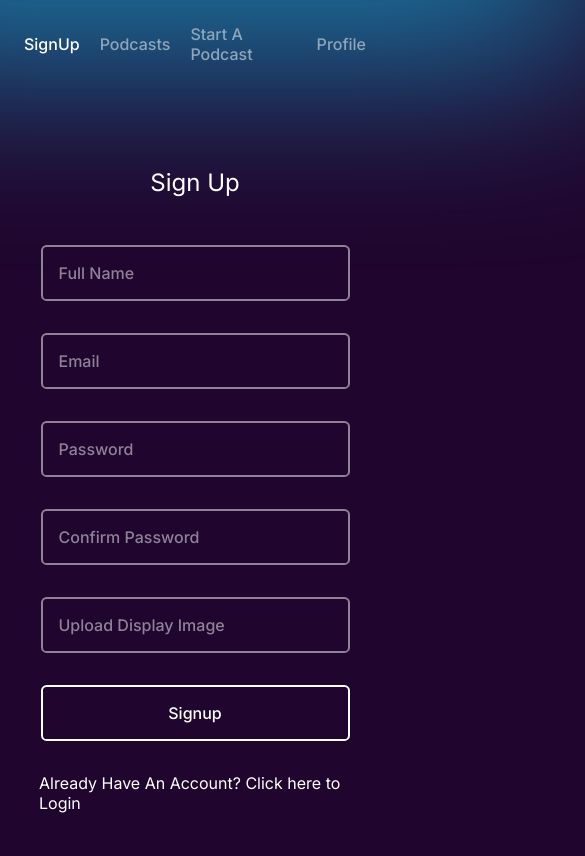
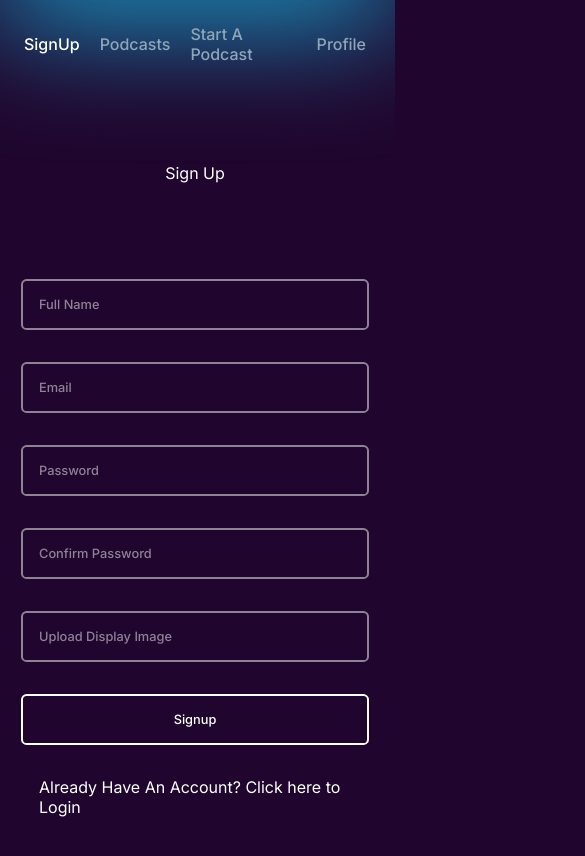
Before and after one commit to Impradeep2000/podcast-app-react, a React (Create React App) app: page / in a window 390 px wide. Shown: the top 856 px of the page, 585 px wide, since content can reach past the window. Built offline with nearby package versions, Linux system fonts and the light colour scheme; no server answers.

Commit message:
made website responsive

```diff
--- a/src/components/Podcasts/AudioPlayer/styles.css
+++ b/src/components/Podcasts/AudioPlayer/styles.css
@@ -1,5 +1,5 @@
 .custom-audio-player{
-    width: 100%;
+    width: 100vw;
     position: fixed;
     bottom: 0;
     left: 0;
@@ -36,3 +36,20 @@
 .audio-btn{
     cursor: pointer;
 }
+
+@media (max-width:768px){
+    .custom-audio-player{
+        padding: 0.5rem 0rem;
+        gap: 1.5rem;
+    }
+    .display-image-player{
+        height: 35px;
+        width: 35px;
+    }
+    .duration-flex{
+        width: 65%;
+    }
+    .volume-range{
+        width: 40%;
+    }
+}
--- a/src/components/Podcasts/PodcastCard/styles.css
+++ b/src/components/Podcasts/PodcastCard/styles.css
@@ -35,3 +35,19 @@
     width: 100%;
     color: #91879c;
 }
+
+@media (max-width: 768px){
+    .podcast-card{
+        width: 120px;
+        min-height: 120px;
+        border-radius: 0.4rem;
+    }
+    .display-image-podcast{
+        height: 100px;
+        border-top-left-radius: 0.2rem;
+        border-top-right-radius: 0.2rem;
+    }
+    .title-podcast{
+        font-size: 0.7rem;
+    }
+}
--- a/src/components/common/Button/styles.css
+++ b/src/components/common/Button/styles.css
@@ -15,3 +15,10 @@
     color: var(--theme);
     transition: all 0.2s;
 }
+
+@media (max-width:768px){
+    .custom-btn{
+        width: 80vw;
+        font-size: 0.8rem;
+    }
+}
--- a/src/components/common/Header/styles.css
+++ b/src/components/common/Header/styles.css
@@ -33,3 +33,17 @@
 .active{
     color: var(--white) !important;
 }
+
+
+@media (max-width: 768px) {
+    .shadow{
+    position: absolute;
+    width: 400px;
+    height: 100px;
+    margin: auto;
+    background: var(--blue);
+    filter: blur(60px);
+    z-index: -1;
+    top: -80px;
+    }
+}
--- a/src/components/common/Input/styles.css
+++ b/src/components/common/Input/styles.css
@@ -26,3 +26,10 @@
 .active{
     border-color: var(--white);
 }
+
+@media (max-width:768px){
+    .custom-input{
+        width: 80vw;
+        font-size: 0.8rem;
+    }
+}
--- a/src/index.css
+++ b/src/index.css
@@ -74,13 +74,25 @@ a{
   text-align: left;
   width: 100%;
 }
-.podcast-flex{
-  display: flex;
-  justify-content: center;
-  align-items: center;
-  width: 80%;
-  margin-left: auto;
-  margin-right: auto;
-  flex-wrap: wrap;
-  gap: 2rem;
+
+@media (max-width:768px){
+  .input-wrapper{
+    margin-bottom: 4rem;
+  }
+  .input-wrapper h1{
+    font-size: 1rem;
+    margin-bottom: 5rem;
+  }
+  .podcasts-flex{
+    gap: 1.5rem;
+  }
+  .banner-wrapper{
+    height: 150px;
+    padding: 0.3rem;
+    border-radius: 0.6rem;
+  }
+  .banner-wrapper img{
+    height: 150px !important;
+    border-radius: 0.6rem;
+  }
 }
--- a/src/pages/Profile.js
+++ b/src/pages/Profile.js
@@ -36,7 +36,7 @@ function Profile() {
   return (
   <div>
     <Header/>
-    <div className='input-wrapper'>
+    <div className='input-wrapper' style={{marginTop:"2rem", paddingBottom:"2rem"}}>
       <h1>Profile</h1>
       <div
         style={{
@@ -48,7 +48,7 @@ function Profile() {
         <PodcastCard title={user.name} displayImage={user.profilePic} />
       </div>
       <h1 style={{ marginBottom: "2rem" }}>My Podcasts</h1>
-      <div className="podcast-flex">
+      <div className="podcasts-flex">
           {podcasts.length === 0 ? (
             <p style={{ fontSize: "1.2rem" }}>You Have Zero Podcasts</p>
           ) : (
```
